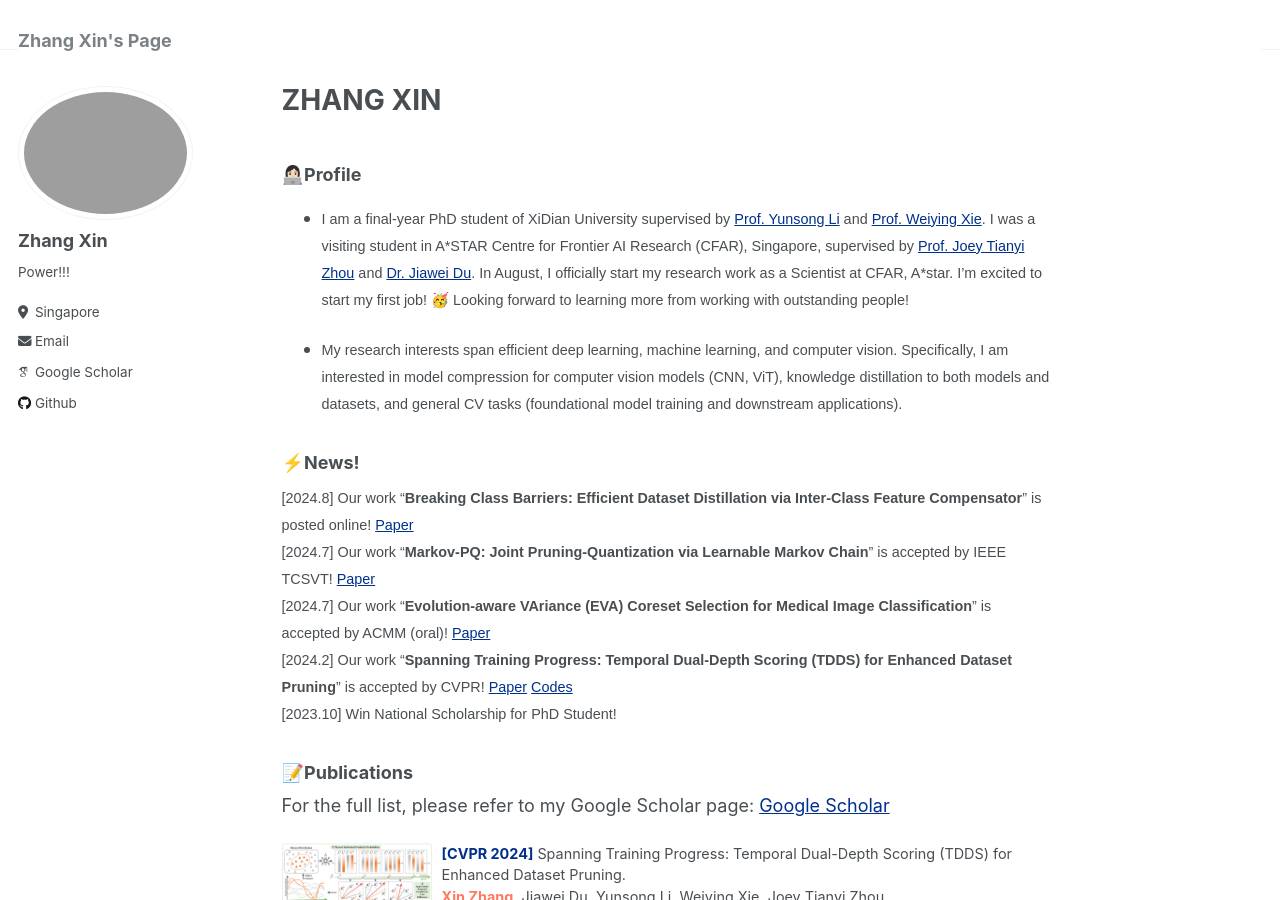
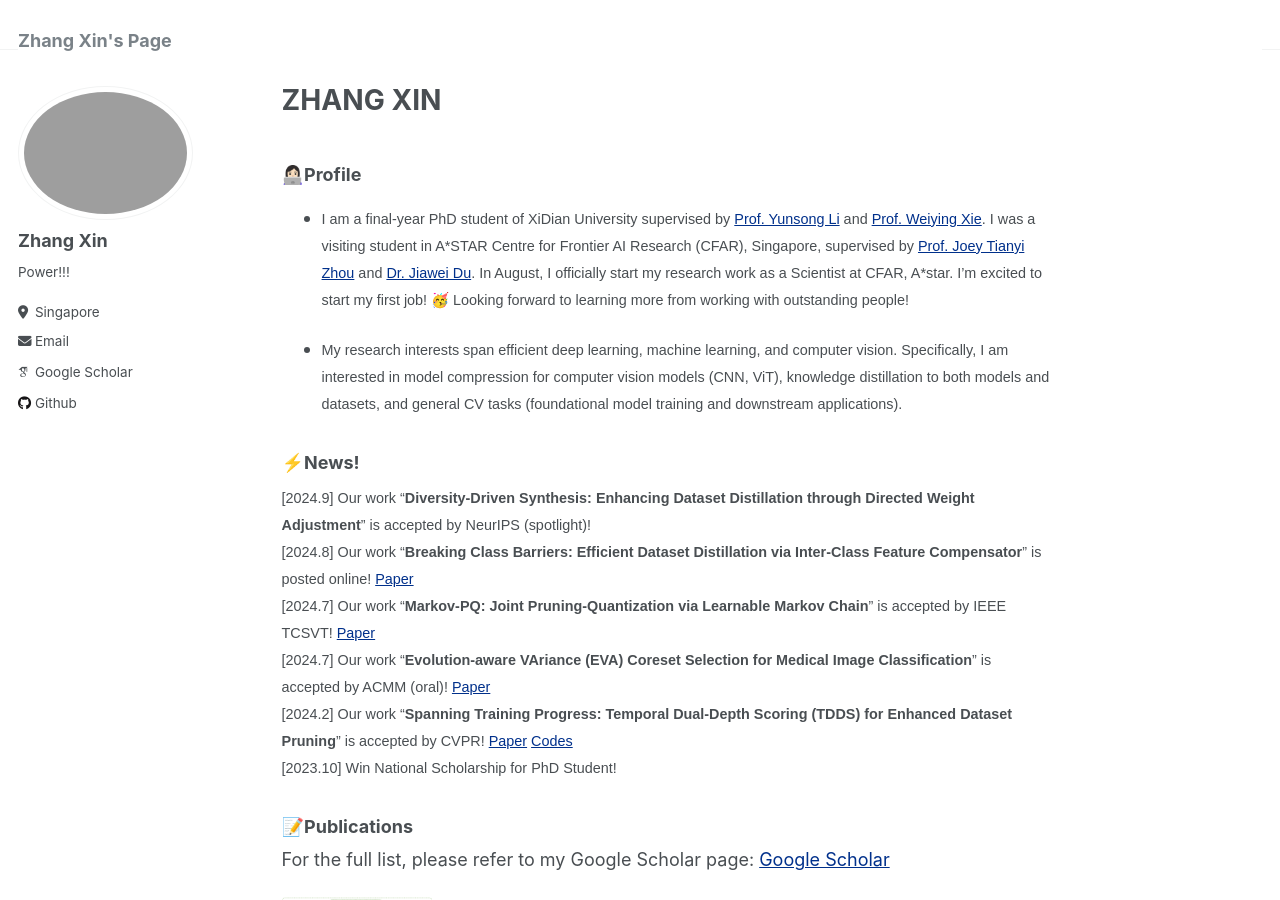
Before and after one commit to zhangxin-xd/zhangxin-xd.github.io, a Jekyll site: the page built from _pages/about.md, in a window 1280 px wide and 900 px high. Built offline with Jekyll 4.4.1, drawn with Linux system fonts in a browser that asks for light colours; some web fonts are replaced.

Commit message:
Update about.md

```diff
--- a/_pages/about.md
+++ b/_pages/about.md
@@ -15,6 +15,7 @@ redirect_from:
 
 ### ⚡️News!
 <span style="font-family:Arial; font-size:0.8em;">
+  [2024.9] Our work "**Diversity-Driven Synthesis: Enhancing Dataset Distillation through Directed Weight Adjustment**" is accepted by NeurIPS (spotlight)! <br>
   [2024.8] Our work "**Breaking Class Barriers: Efficient Dataset Distillation via Inter-Class Feature Compensator**" is posted online! <a href="https://arxiv.org/abs/2408.06927" style="color:#00308B;">Paper</a><br>
   [2024.7] Our work "**Markov-PQ: Joint Pruning-Quantization via Learnable Markov Chain**" is accepted by IEEE TCSVT! <a href="https://ieeexplore.ieee.org/document/10620340" style="color:#00308B;">Paper</a><br>
   [2024.7] Our work "**Evolution-aware VAriance (EVA) Coreset Selection for Medical Image Classification**" is accepted by ACMM (oral)! <a href="https://arxiv.org/abs/2406.05677" style="color:#00308B;">Paper</a><br>
```
